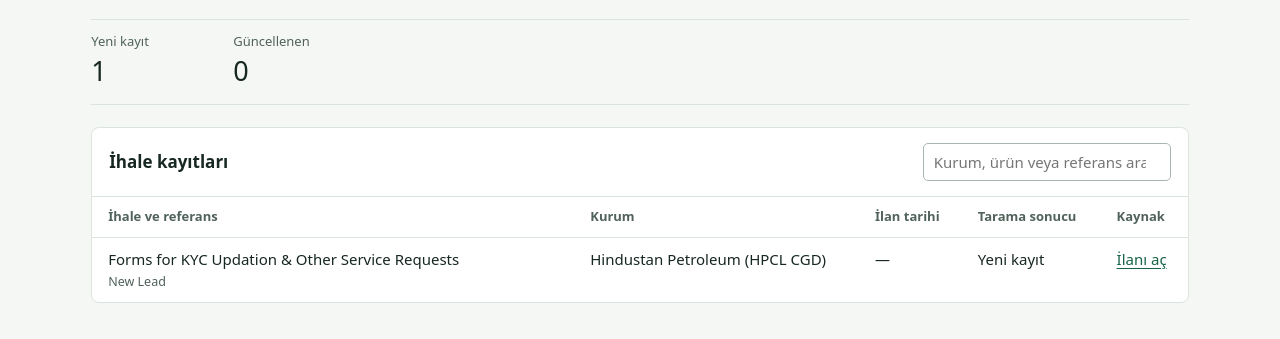
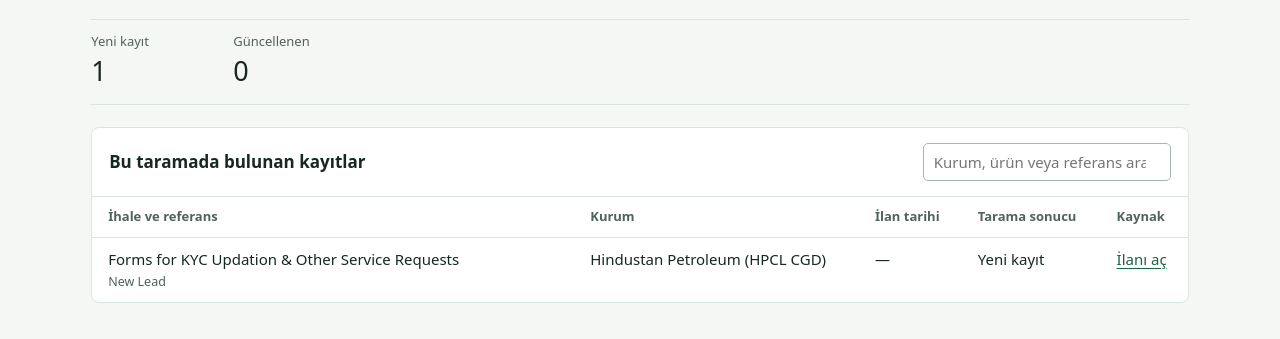
Before and after one commit to kaantellioglu/india-tender-bot, a plain HTML site: page docs/index.html in a window 1280 px wide. Shown: the part 193-532 px from the top of the page. Drawn offline with Linux system fonts and the light colour scheme.

```diff
--- a/docs/index.html
+++ b/docs/index.html
@@ -19,7 +19,7 @@ main{padding-top:clamp(22px,5vw,50px);padding-bottom:48px}h1{font-size:clamp(23p
 <p class="muted" id="scanned">Tarama bilgisi yükleniyor…</p>
 <dl class="metrics"><div><dt>Yeni kayıt</dt><dd id="new">—</dd></div><div><dt>Güncellenen</dt><dd id="updated">—</dd></div></dl>
 <section class="panel" aria-labelledby="results-title">
-<div class="toolbar"><h2 id="results-title">İhale kayıtları</h2><input type="search" id="search" aria-label="İhale ara" placeholder="Kurum, ürün veya referans ara" disabled></div>
+<div class="toolbar"><h2 id="results-title">Bu taramada bulunan kayıtlar</h2><input type="search" id="search" aria-label="İhale ara" placeholder="Kurum, ürün veya referans ara" disabled></div>
 <div class="scroll" id="table" hidden><table><thead><tr><th scope="col">İhale ve referans</th><th scope="col">Kurum</th><th scope="col">İlan tarihi</th><th scope="col">Tarama sonucu</th><th scope="col">Kaynak</th></tr></thead><tbody id="rows"></tbody></table></div>
 <p id="message" role="status">Son tarama yükleniyor…</p>
 </section>
```
